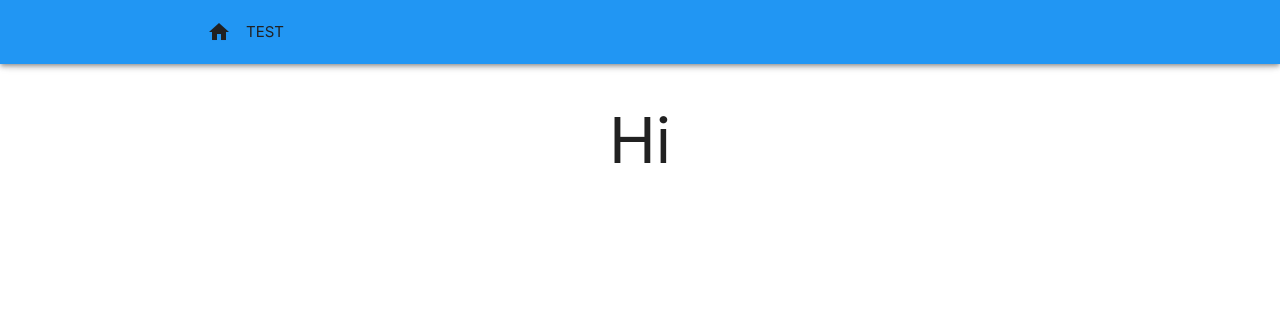
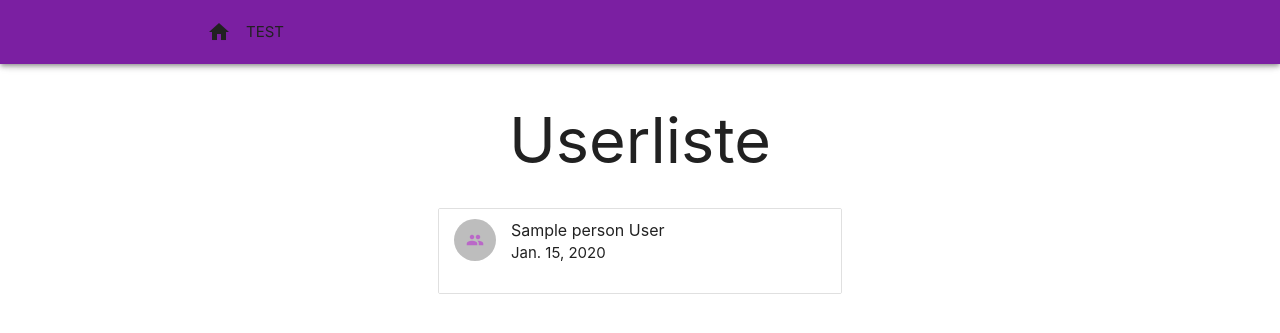
Before and after one commit to lrwagner/WebMatch, a Django app: page / in a window 1280 px wide. Shown: the top 333 px of the page. Run offline with Django 3.2, Linux system fonts and the light colour scheme; tables that the repository leaves empty hold one stand-in row (values such as "Sample post").

Commit message:
Anzeige für alle User auf Index.html

```diff
--- a/app/templates/app/base.html
+++ b/app/templates/app/base.html
@@ -12,7 +12,7 @@
 
 <body>
 <div class="navbar-fixed">
-  <nav class="blue pushpin z-depth-2">
+  <nav class="purple darken-2 pushpin z-depth-2">
     <div class="nav-wrapper container">
         <ul class="left hide-on-med-and-down grey-text text-darken-4">
             <li><a href="{% url 'index' %}"><i class="material-icons grey-text text-darken-4">home</i></a></li>
--- a/app/templates/app/index.html
+++ b/app/templates/app/index.html
@@ -3,6 +3,19 @@
 
 {% block content %}
 <div class="container center">
-    <h1>Hi</hi>
+    <h1>Userliste</h1>
+</div>
+<div class="row">
+    <div class="col s4 offset-s4">
+        <ul class="collection">
+            {% for obj in object_list %}
+            <li class="collection-item avatar">
+                <i class="material-icons circle grey lighten-1 purple-text text-lighten-2">people</i>
+                <span class="title">{{ obj.name }} {{ obj.surname }}</span>
+                <p>{{ obj.date_of_birth }}</p>
+            </li>
+            {% endfor %}
+        </ul>
+    </div>
 </div>
 {% endblock content %}
--- a/app/views.py
+++ b/app/views.py
@@ -1,6 +1,12 @@
 from django.shortcuts import render
-from django.views.generic import TemplateView
+from django.views.generic import ListView
+
+from app import models
 
 # Create your views here.
-class IndexView(TemplateView):
+class IndexView(ListView):
     template_name = 'app/index.html'
+
+    def get_queryset(self):
+        object_list = models.Person.objects.all()
+        return object_list
```
